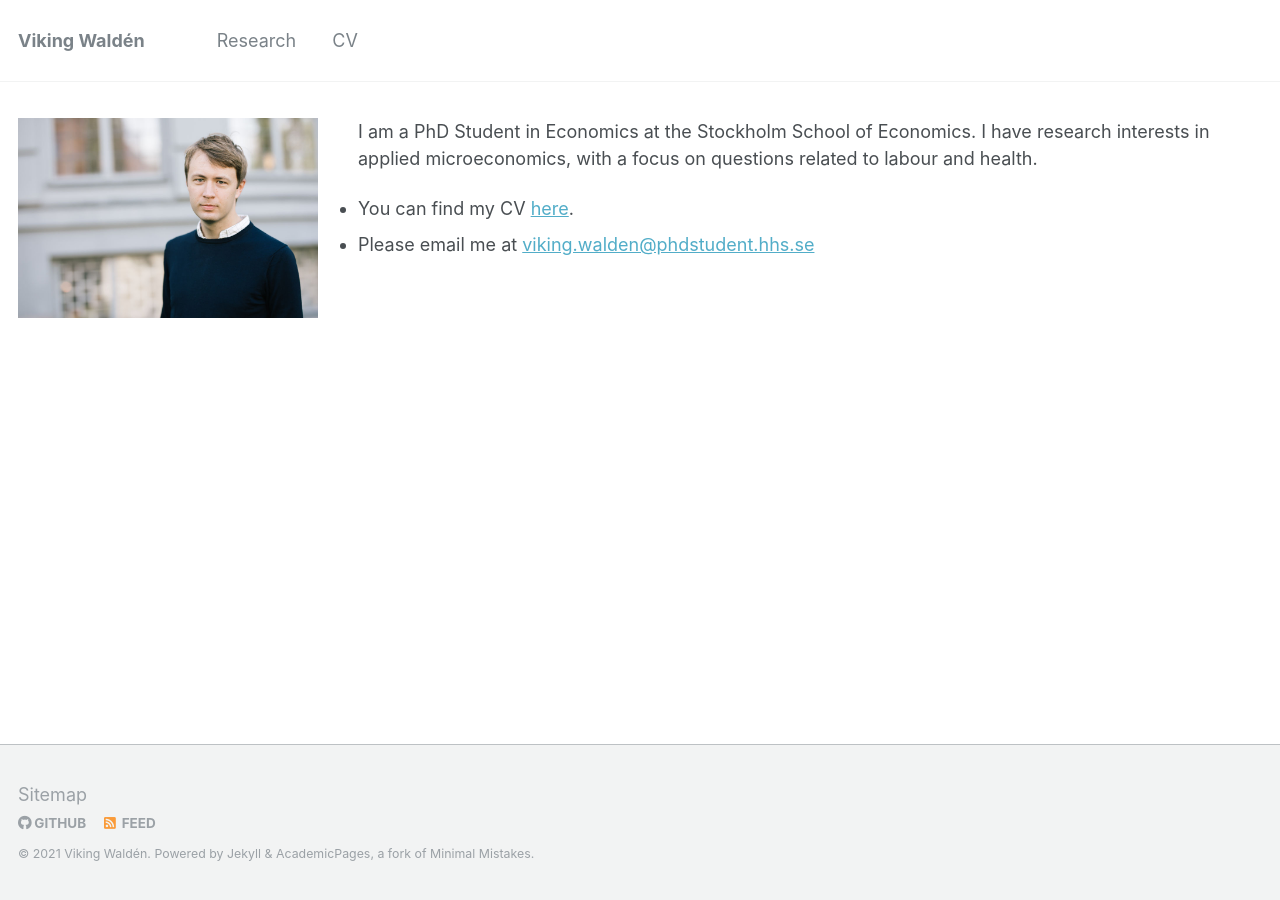
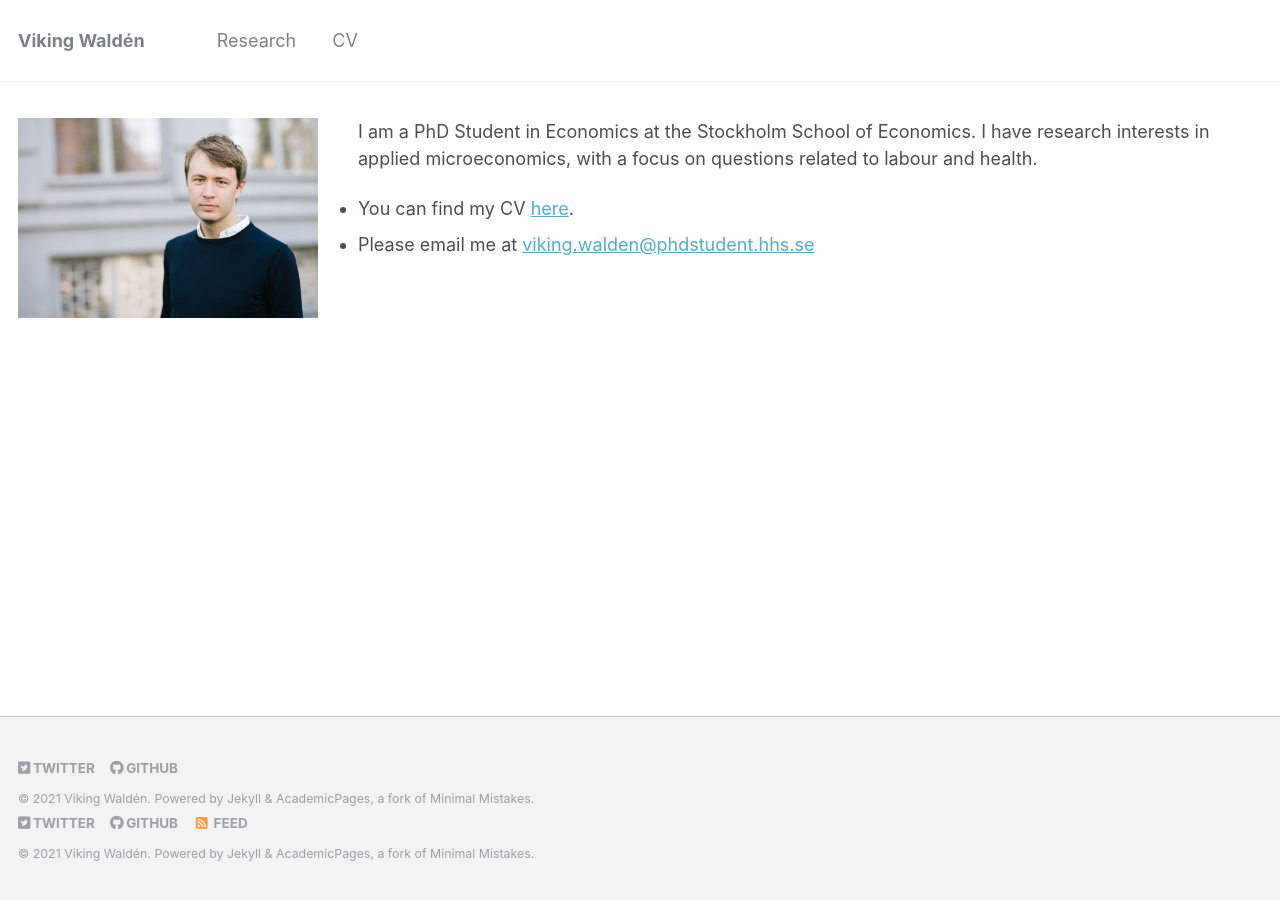
Before and after one commit to vikingwalden/vikingwalden.github.io, a Jekyll site: the page built from _pages/about.md, in a window 1280 px wide. Built offline with Jekyll 4.4.1, drawn with Linux system fonts in a browser that asks for light colours.

Commit message:
Update footer etc.

```diff
--- a/_config.yml
+++ b/_config.yml
@@ -57,7 +57,7 @@
 
 # Social Sharing
 twitter:
-  username               : &twitter
+  username               : WikingW
 facebook:
   username               :
   app_id                 :
@@ -81,9 +81,9 @@
 # Site Author
 author:
   name             : "Viking Waldén "
-  avatar           : "profile.png"
-  bio              : "Your biography for the left-hand sidebar"
-  location         : "Location"
+  avatar           : "images/VW_3.jpg"
+  bio              : "PhD student in economics"
+  location         : "Stockholm, Sweden"
   employer         :
   pubmed           : "https://www.ncbi.nlm.nih.gov/pubmed/?term=john+snow"
   googlescholar    : "http://yourfullgooglescholarurl.com"
@@ -96,7 +96,7 @@
   flickr           :
   facebook         :
   foursquare       :
-  github           : "academicpages"
+  github           : "vikingwalden"
   google_plus      :
   keybase          :
   instagram        :
--- a/_includes/footer/custom.html
+++ b/_includes/footer/custom.html
@@ -1,3 +1,20 @@
-<!-- start custom footer snippets -->
-<a href="/sitemap/">Sitemap</a>
-<!-- end custom footer snippets -->
+{% include base_path %}
+
+<div class="page__footer-follow">
+  <ul class="social-icons">
+    <!--{% if site.data.ui-text[site.locale].follow_label %}
+      <! <li><strong>{{ site.data.ui-text[site.locale].follow_label }}</strong></li> >
+    {% endif %}-->
+    {% if site.twitter.username %}
+      <li><a href="https://twitter.com/{{ site.twitter.username }}"><i class="fab fa-twitter-square" aria-hidden="true"></i> Twitter</a></li>
+    {% endif %}
+    {% if site.author.linkedin %}
+      <li><a href="https://linkedin.com/{{ site.author.linkedin }}"><i class="fab fa-linkedin" aria-hidden="true"></i> LinkedIn</a></li>
+    {% endif %}
+    {% if site.author.github %}
+      <li><a href="http://github.com/{{ site.author.github }}"><i class="fab fa-github" aria-hidden="true"></i> GitHub</a></li>
+    {% endif %}
+  </ul>
+</div>
+
+<div class="page__footer-copyright">&copy; {{ site.time | date: '%Y' }} {{ site.name | default: site.title }}. {{ site.data.ui-text[site.locale].powered_by | default: "Powered by" }} <a href="http://jekyllrb.com" rel="nofollow">Jekyll</a> &amp; <a href="https://github.com/academicpages/academicpages.github.io">AcademicPages</a>, a fork of <a href="https://mademistakes.com/work/minimal-mistakes-jekyll-theme/" rel="nofollow">Minimal Mistakes</a>.</div>
```
